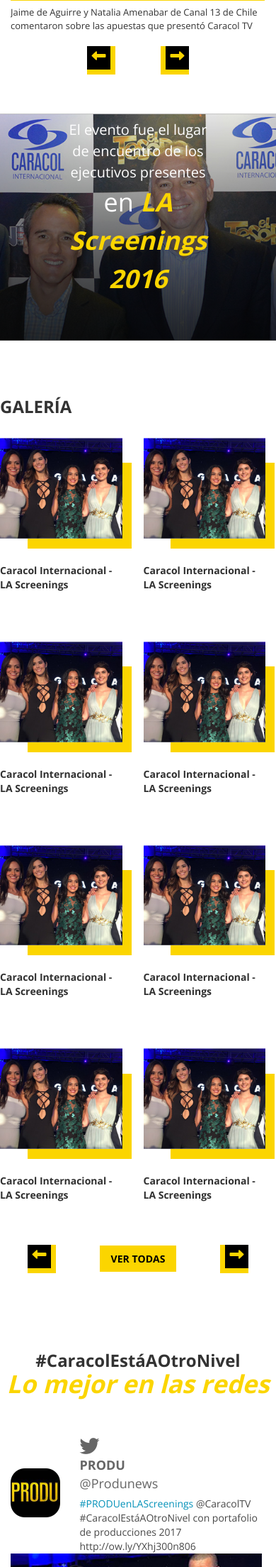
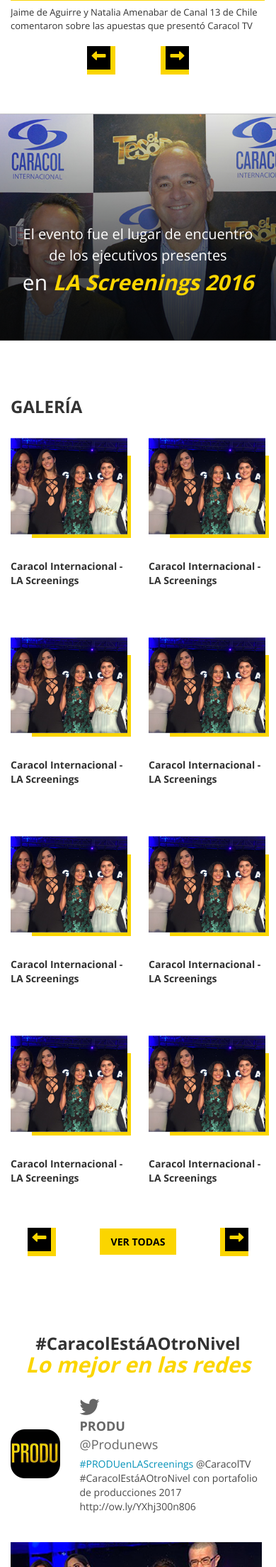
Before and after one commit to agustindavid/agustindavid.github.io, a PHP site: page / in a window 390 px wide. Shown: the part 2682-4890 px from the top of the page at 71% size. Run offline with PHP 8.4, Linux system fonts and the light colour scheme; some libraries are stand-ins or nearby versions.

Commit message:
iphone spaces

```diff
--- a/css/component.css
+++ b/css/component.css
@@ -43,7 +43,7 @@ perspective effects (not including the modals and the overlay).
 }
 
 .modal-img img {
-    max-width: 100%;
+    width: 100%;
 }
 
 .md-overlay {
--- a/css/style.css
+++ b/css/style.css
@@ -21,6 +21,7 @@ body{
     font-weight: bold;
     text-transform: uppercase;
     letter-spacing: 0px;
+    font-size: 14px;
 }
 
 .social-header {
@@ -401,6 +402,8 @@ section.video-bg {
     font-size: 35px;
     font-family: 'Open Sans', sans-serif;
     z-index: 6;
+    width: 90%;
+    max-width: 700px;
 }
 
 .video-bg h3 span{
@@ -521,11 +524,13 @@ section.parallax-1 h3 {
     font-family: 'Open Sans', sans-serif;
     font-size: 20px;
     font-weight: 100;
+    width: 90%;
+    max-width: 700px;
 }
 
 section.parallax-1 h3 span {
     display: block;
-    font-size: 36px;
+    font-size: 30px;
 }
 
 section.parallax-1 h3 span b {
@@ -542,10 +547,12 @@ section.gallery, section.videos {
     font-weight: bold;
     text-transform: uppercase;
     margin-bottom: 30px;
+    padding-left: 15px;
 }
 #carousel-gallery .carousel-inner>.item {
     background: #fff;
     padding-right: 15px;
+    padding-left: 15px;
 }
 
 #carousel-gallery .carousel-control {
@@ -595,8 +602,8 @@ section.gallery, section.videos {
     height: 85%;
     position: absolute;
     z-index: 5;
-    bottom: -14px;
-    right: -13px;
+    bottom: -5px;
+    right: -5px;
 }
 
 .gallery-image img{
@@ -628,7 +635,7 @@ section.gallery, section.videos {
     font-family: 'Open Sans', sans-serif;
     font-style: italic;
     font-weight: 600;
-    font-size: 35px;
+    font-size: 30px;
     margin-bottom: 30px;
 }
 
@@ -652,6 +659,10 @@ section.gallery, section.videos {
 
 .profile-pic {
     padding-top: 45px;
+}
+
+.tweet-content{
+    margin-bottom: 15px;
 }
 
 .tweet-content i {
@@ -711,7 +722,7 @@ p.tweet-text {
 
 
 .footer-gray {
-    padding: 45px;
+    padding: 45px 0;
     background-color: #232323;
     color: #fff;
 }
@@ -760,6 +771,7 @@ p.tweet-text {
 
 .footer-black ul li a {
     color: #fff;
+    font-size: 14px;
 }
 
 @media (min-width: 560px){
@@ -774,6 +786,24 @@ p.tweet-text {
 
 
 @media (min-width: 768px){
+
+    .social-feed h2 {
+        font-size: 35px;
+    }
+
+    section.parallax-1 h3 span {
+        font-size: 30px;
+    }
+
+    .image-wrapper:after {
+        bottom: -14px;
+        right: -14px;
+    }
+
+    #carousel-gallery .carousel-inner>.item {
+    background: #fff;
+    padding-right: 15px;
+}
 
 
     .navbar-nav {
--- a/index.html
+++ b/index.html
@@ -379,7 +379,7 @@
         <div class="row">
             <div class="col-md-3 col-xs-6 gallery-image">
                 <div class="image-wrapper">
-                    <img class="md-trigger" data-modal="modal-1" data-big="images/slider-img-1.jpg" src="images/galeria1.jpg">
+                    <img class="md-trigger" data-modal="modal-1" data-big="images/modal1.jpg" src="images/galeria1.jpg">
                 </div>
                  <p class="img-title">Caracol Internacional - LA Screenings</p>
             </div>
@@ -582,6 +582,7 @@
                             <p class="tweet-text"><a href="https://twitter.com/hashtag/PRODUenLAScreenings">#PRODUenLAScreenings</a> @CaracolTV #CaracolEstáAOtroNivel con portafolio de producciones 2017 http://ow.ly/YXhj300n806 </p>
                         </div>
                         <div class="col-md-12">
+                            <div class="clearfix"></div>
                             <div class="tweet-media">
                                 <img src="images/tweet-media.jpg">
                             </div>
@@ -599,6 +600,7 @@
                             <p class="tweet-text"><a href="https://twitter.com/hashtag/PRODUenLAScreenings">#PRODUenLAScreenings</a> @CaracolTV #CaracolEstáAOtroNivel con portafolio de producciones 2017 http://ow.ly/YXhj300n806 </p>
                         </div>
                         <div class="col-md-12">
+                            <div class="clearfix"></div>
                             <div class="tweet-media">
                                 <div class="play-btn" data-videoid="1"><i class="fa fa-play" aria-hidden="true"></i></div>
                             <video poster="https://igcdn-photos-a-a.akamaihd.net/hphotos-ak-xfa1/t51.2885-15/e15/13329185_663241377158896_1221584919_n.jpg?ig_cache_key=MTI3Mjc5NzA1ODkzNTY0MDY1NA%3D%3D.2" preload="none" src="https://scontent-dfw1-1.cdninstagram.com/t50.2886-16/13436491_801276899974000_1610604705_s.mp4" type="video/mp4" loop=""></video>
@@ -617,6 +619,7 @@
                             <p class="tweet-text"><a href="https://twitter.com/hashtag/PRODUenLAScreenings">#PRODUenLAScreenings</a> @CaracolTV #CaracolEstáAOtroNivel con portafolio de producciones 2017 http://ow.ly/YXhj300n806 </p>
                         </div>
                         <div class="col-md-12">
+                        <div class="clearfix"></div>
                             <div class="tweet-media">
                                 <div class="play-btn" data-videoid="1"><i class="fa fa-play" aria-hidden="true"></i></div>
                             <video poster="https://igcdn-photos-a-a.akamaihd.net/hphotos-ak-xfa1/t51.2885-15/e15/13329185_663241377158896_1221584919_n.jpg?ig_cache_key=MTI3Mjc5NzA1ODkzNTY0MDY1NA%3D%3D.2" preload="none" src="https://scontent-dfw1-1.cdninstagram.com/t50.2886-16/13436491_801276899974000_1610604705_s.mp4" type="video/mp4" loop=""></video>
@@ -635,6 +638,7 @@
                             <a href="https://twitter.com/produnews" class="tw-account">@Produnews</a>
                             <p class="tweet-text"><a href="https://twitter.com/hashtag/PRODUenLAScreenings">#PRODUenLAScreenings</a> @CaracolTV #CaracolEstáAOtroNivel con portafolio de producciones 2017 http://ow.ly/YXhj300n806 </p>
                         </div>
+                        <div class="clearfix"></div>
                         <div class="col-md-12">
                             <div class="tweet-media">
                                 <img src="images/tweet-media.jpg">
@@ -653,6 +657,7 @@
                             <a href="https://twitter.com/produnews" class="tw-account">@Produnews</a>
                             <p class="tweet-text"><a href="https://twitter.com/hashtag/PRODUenLAScreenings">#PRODUenLAScreenings</a> @CaracolTV #CaracolEstáAOtroNivel con portafolio de producciones 2017 http://ow.ly/YXhj300n806 </p>
                         </div>
+                        <div class="clearfix"></div>
                         <div class="col-md-12">
                             <div class="tweet-media">
                                 <img src="images/tweet-media.jpg">
@@ -670,6 +675,7 @@
                             <a href="https://twitter.com/produnews" class="tw-account">@produnews_</a>
                             <p class="tweet-text"><a href="https://twitter.com/hashtag/PRODUenLAScreenings">#PRODUenLAScreenings</a> @CaracolTV #CaracolEstáAOtroNivel con portafolio de producciones 2017 http://ow.ly/YXhj300n806 </p>
                         </div>
+                        <div class="clearfix"></div>
                         <div class="col-md-12">
                             <div class="tweet-media">
                                 <div class="play-btn" data-videoid="1"><i class="fa fa-play" aria-hidden="true"></i></div>
```
Also changed, not shown: images/1.PaolaFelgueres,JorgeArregui.png (added), images/modal1.jpg (added).
